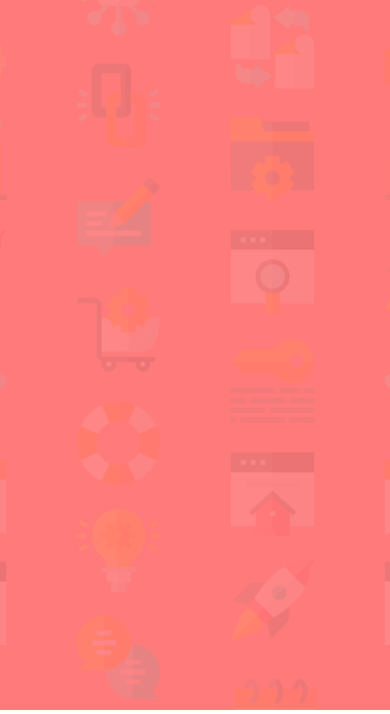
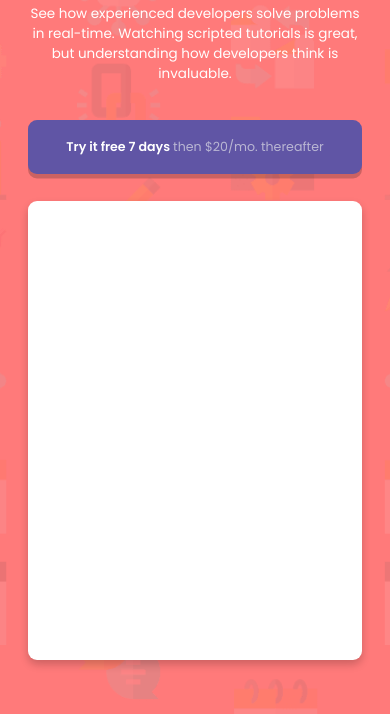
Before and after one commit to Ruffyi/Intro-Component-With-Sign-Up-Form, a website: page index.html in a window 390 px wide. Shown: the part 134-848 px from the top of the page. Drawn offline with Linux system fonts and the light colour scheme.

Commit message:
Do typography, coding components, add media queries

```diff
--- a/index.html
+++ b/index.html
@@ -18,6 +18,22 @@
 		<link rel="stylesheet" href="./dist/css/style.css" />
 	</head>
 	<body>
-		<main class="main"></main>
+		<main class="main">
+			<section class="content">
+				<h1 class="heading__primary">Learn to code by watching others</h1>
+				<p class="paragraph">
+					See how experienced developers solve problems in real-time. Watching
+					scripted tutorials is great, but understanding how developers think is
+					invaluable.
+				</p>
+			</section>
+			<div class="offert">
+				<button class="btn btn--trial">
+					<span class="btn--text"> Try it free 7 days </span>then $20/mo.
+					thereafter
+				</button>
+				<div class="form"></div>
+			</div>
+		</main>
 	</body>
 </html>
--- a/scss/abstracts/_colors.scss
+++ b/scss/abstracts/_colors.scss
@@ -4,4 +4,6 @@ $colors: (
 	'accent-blue': hsl(248, 32%, 49%),
 	'neutral-dark-blue': hsl(249, 10%, 26%),
 	'neutral-grayish-blue': hsl(246, 25%, 77%),
+	'neutral-white': hsl(0, 0%, 100%),
+	'box-shadow': rgba(0, 0, 0, 0.2),
 );
--- a/scss/abstracts/_mixins.scss
+++ b/scss/abstracts/_mixins.scss
@@ -3,3 +3,14 @@
 		@content;
 	}
 }
+
+@mixin flex-mother(
+	$flexDirection: row,
+	$alignItems: center,
+	$justifyContent: center
+) {
+	display: flex;
+	flex-direction: $flexDirection;
+	align-items: $alignItems;
+	justify-content: $justifyContent;
+}
--- a/scss/abstracts/_variables.scss
+++ b/scss/abstracts/_variables.scss
@@ -1,7 +1,10 @@
 $fs-map: (
 	'primary': 62.5%,
+	'second': 56.25%,
 );
 
 $breakpoints-map: (
+	'920': 57.5rem,
 	'768': 48rem,
+	'576': 36rem,
 );
--- a/scss/base/_reset.scss
+++ b/scss/base/_reset.scss
@@ -16,4 +16,8 @@ html {
 	box-sizing: border-box;
 	font-family: 'Poppins', sans-serif;
 	font-size: map-get($fs-map, 'primary');
+    @include mediaQuery(map-get($breakpoints-map, '920')) {
+        font-size: map-get($fs-map, 'second');
+
+	}
 }
--- /dev/null
+++ b/scss/base/_typography.scss
@@ -0,0 +1,18 @@
+.heading__primary {
+	font-size: 4.8rem;
+	color: var(--clr-neutral-white);
+	margin-bottom: 4rem;
+	@include mediaQuery(map-get($breakpoints-map, '768')) {
+		font-size: 3.8rem;
+		margin-bottom: 2rem;
+	}
+}
+
+.paragraph {
+	font-size: 1.3rem;
+	color: var(--clr-neutral-white);
+	@include mediaQuery(map-get($breakpoints-map, '768')) {
+		font-size: 1.5rem;
+		margin-bottom: 4rem;
+	}
+}
--- /dev/null
+++ b/scss/components/_btn.scss
@@ -0,0 +1,18 @@
+.btn {
+	cursor: pointer;
+	border: none;
+	border-radius: 1rem;
+	box-shadow: 0 0.5rem 0 var(--clr-box-shadow);
+	font-family: inherit;
+	&--trial {
+		width: 100%;
+		height: 10%;
+		font-size: 1.4rem;
+		background-color: var(--clr-accent-blue);
+		color: var(--clr-neutral-grayish-blue);
+	}
+	&--text {
+		color: var(--clr-neutral-white);
+		font-weight: 600;
+	}
+}
--- /dev/null
+++ b/scss/components/_content.scss
@@ -0,0 +1,12 @@
+.content {
+	width: 50%;
+	margin-right: 4rem;
+	@include mediaQuery(map-get($breakpoints-map, '768')) {
+		width: 70%;
+		margin-right: 0;
+		text-align: center;
+	}
+	@include mediaQuery(map-get($breakpoints-map, '576')) {
+		width: 90%;
+	}
+}
--- /dev/null
+++ b/scss/components/_form.scss
@@ -0,0 +1,7 @@
+.form {
+	background-color: var(--clr-neutral-white);
+	height: 85%;
+	width: 100%;
+	border-radius: 1rem;
+	box-shadow: 0 0.5rem 1rem var(--clr-box-shadow);
+}
--- /dev/null
+++ b/scss/components/_offert.scss
@@ -0,0 +1,13 @@
+.offert {
+	@include flex-mother(column, center, space-between);
+	width: 50%;
+	height: 60rem;
+	border-radius: 1rem;
+	@include mediaQuery(map-get($breakpoints-map, '768')) {
+		width: 80%;
+	}
+	@include mediaQuery(map-get($breakpoints-map, '576')) {
+		width: 90%;
+		margin-bottom: 4rem;
+	}
+}
--- a/scss/pages/_main.scss
+++ b/scss/pages/_main.scss
@@ -1,9 +1,15 @@
 .main {
+	@include flex-mother();
+	padding: 2rem 8rem;
 	min-height: 100vh;
 	background-image: url('./../../assets/images/bg-intro-desktop.png');
 	background-size: cover;
 	background-color: var(--clr-primary-red);
 	@include mediaQuery(map-get($breakpoints-map, '768')) {
+		flex-direction: column;
 		background-image: url('./../../assets/images/bg-intro-mobile.png');
 	}
+	@include mediaQuery(map-get($breakpoints-map, '576')) {
+		padding: 2rem 1rem;
+	}
 }
--- a/scss/style.scss
+++ b/scss/style.scss
@@ -2,4 +2,9 @@
 @import './abstracts/variables';
 @import './abstracts/mixins';
 @import './base/reset';
+@import './base/typography';
 @import './pages/main';
+@import './components/content';
+@import './components/form';
+@import './components/offert';
+@import './components/btn';
```
Also changed, not shown: dist/css/style.css, 1 other file.
